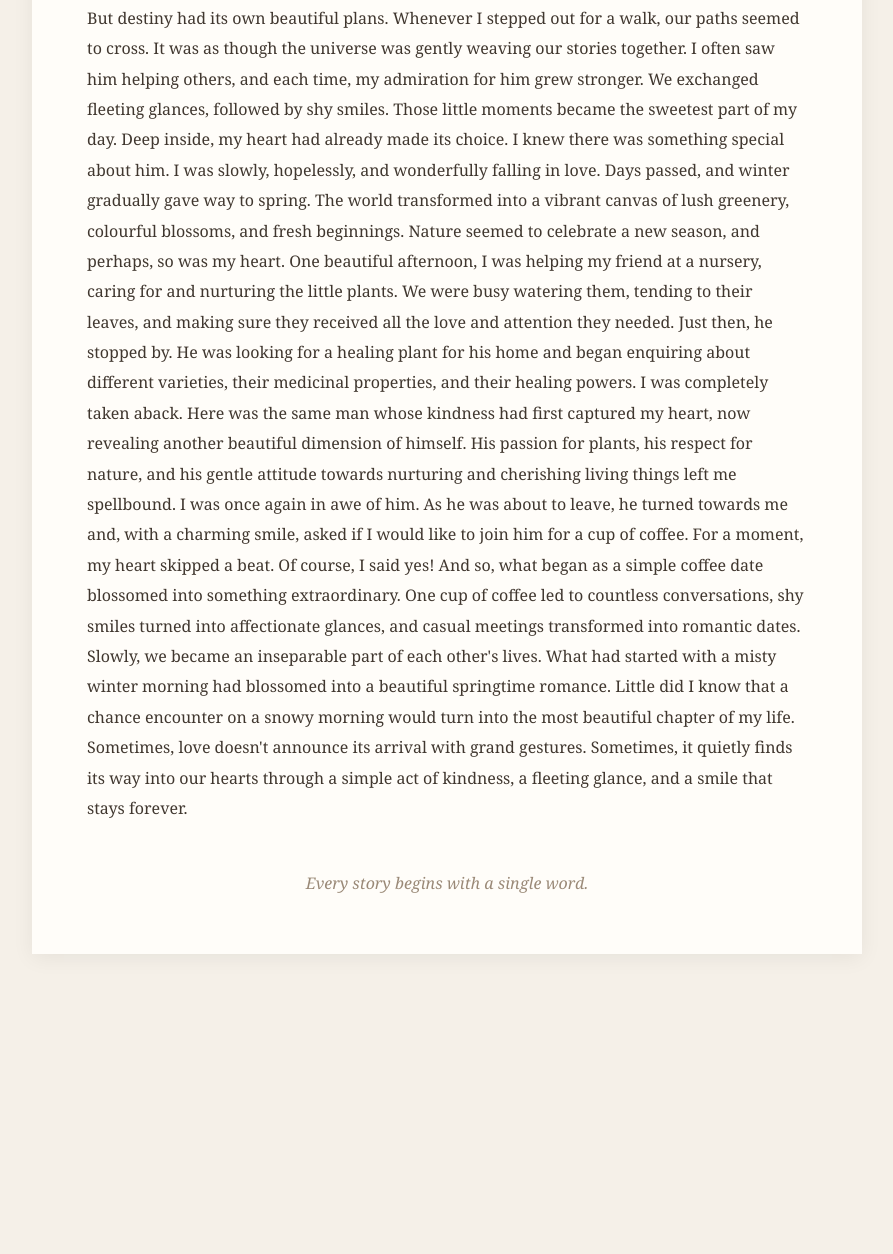
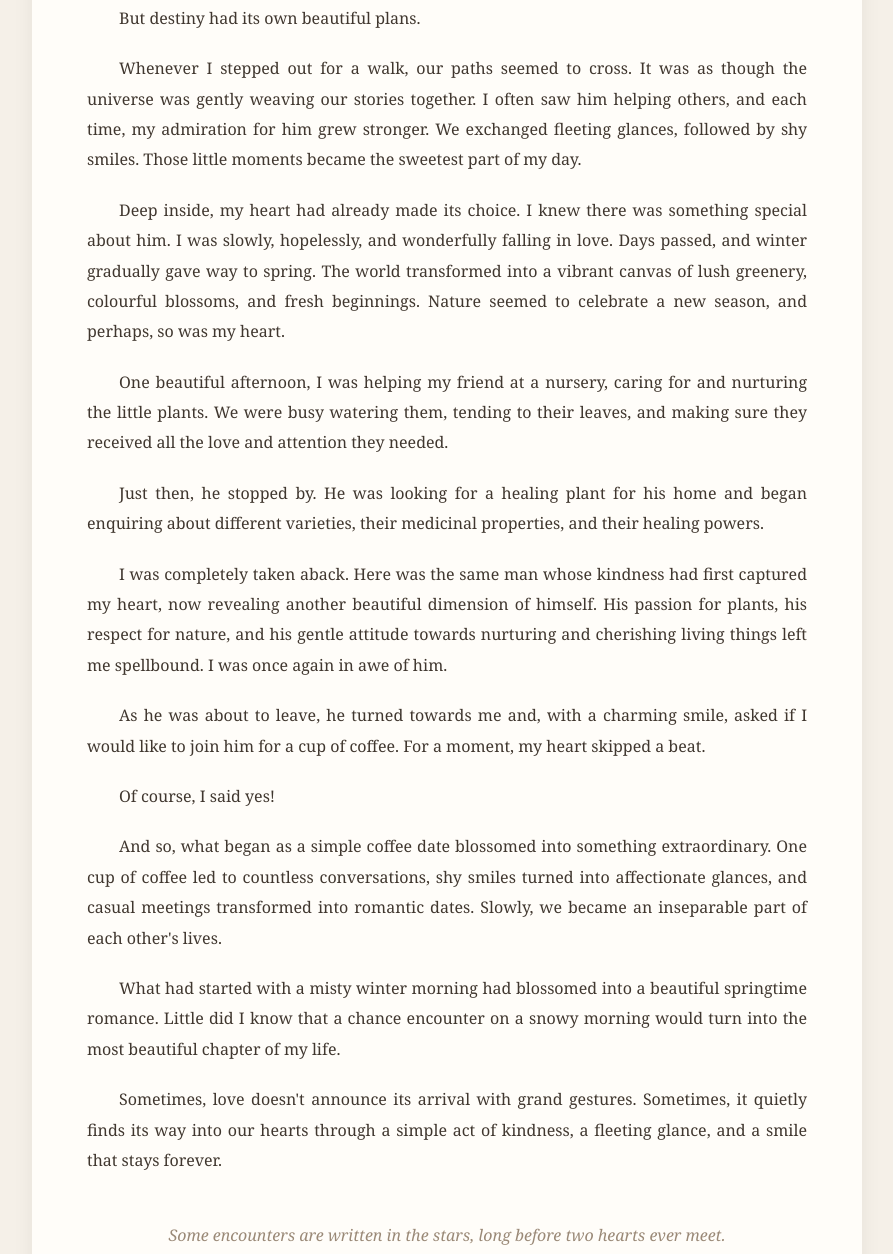
Before and after one commit to Akrishnap/my-articles, a plain HTML site: page ink-and-imagination/tale-of-love.html in a window 1280 px wide. Shown: the part 917-2171 px from the top of the page, without its empty margins (193-1086 px from the left). Before the commit the page ends 1911 px from the top, so only its background shows below. Drawn offline with Linux system fonts and the light colour scheme.

Commit message:
Update tale-of-love.html

```diff
--- a/ink-and-imagination/tale-of-love.html
+++ b/ink-and-imagination/tale-of-love.html
@@ -82,7 +82,7 @@ footer {
 <h1>A Tale Of Love</h1>
 
 <p class="subtitle">
-A journey through words and imagination
+From a Snowy Morning to a Springtime Romance
 </p>
 
 <hr>
@@ -109,42 +109,45 @@ I immediately called an ambulance. Thankfully, it arrived shortly, and the elder
 He thanked me for calling the ambulance, and we went our separate ways. Yet, something about him lingered in my thoughts.
   I secretly wished to see him again, perhaps every other day.</p>
 
-But destiny had its own beautiful plans.
+<p>But destiny had its own beautiful plans.</p>
 
-Whenever I stepped out for a walk, our paths seemed to cross. It was as though the universe was gently weaving our stories together. I often saw him helping others, and each time, my admiration for him grew stronger. We exchanged fleeting glances, followed by shy smiles. Those little moments became the sweetest part of my day.
+<p>Whenever I stepped out for a walk, our paths seemed to cross. It was as though the universe was gently weaving our stories together.
+  I often saw him helping others, and each time, my admiration for him grew stronger.
+  We exchanged fleeting glances, followed by shy smiles. Those little moments became the sweetest part of my day.</p>
 
-Deep inside, my heart had already made its choice. I knew there was something special about him. I was slowly, hopelessly, and wonderfully falling in love.
+<p>Deep inside, my heart had already made its choice. I knew there was something special about him. I was slowly, hopelessly, and wonderfully falling in love.
 
-Days passed, and winter gradually gave way to spring. The world transformed into a vibrant canvas of lush greenery, colourful blossoms, and fresh beginnings. Nature seemed to celebrate a new season, and perhaps, so was my heart.
+Days passed, and winter gradually gave way to spring. The world transformed into a vibrant canvas of lush greenery,
+  colourful blossoms, and fresh beginnings. Nature seemed to celebrate a new season, and perhaps, so was my heart.</p>
 
-One beautiful afternoon, I was helping my friend at a nursery, caring for and nurturing the little plants. We were busy watering them, tending to their leaves, and making sure they received all the love and attention they needed.
+<p>One beautiful afternoon, I was helping my friend at a nursery, caring for and nurturing the little plants. We were busy watering them, tending to their leaves, and making sure they received all the love and attention they needed.</p>
 
-Just then, he stopped by.
+<p>Just then, he stopped by.
 
-He was looking for a healing plant for his home and began enquiring about different varieties, their medicinal properties, and their healing powers.
+He was looking for a healing plant for his home and began enquiring about different varieties, their medicinal properties, and their healing powers.</p>
 
-I was completely taken aback.
+<p>I was completely taken aback.
 
 Here was the same man whose kindness had first captured my heart, now revealing another beautiful dimension of himself. His passion for plants, his respect for nature, and his gentle attitude towards nurturing and cherishing living things left me spellbound.
 
-I was once again in awe of him.
+I was once again in awe of him.</p>
 
-As he was about to leave, he turned towards me and, with a charming smile, asked if I would like to join him for a cup of coffee. For a moment, my heart skipped a beat.
+<p>As he was about to leave, he turned towards me and, with a charming smile, asked if I would like to join him for a cup of coffee. For a moment, my heart skipped a beat.</p>
 
-Of course, I said yes!
+<p>Of course, I said yes!</p>
 
-And so, what began as a simple coffee date blossomed into something extraordinary. One cup of coffee led to countless conversations, shy smiles turned into affectionate glances, and casual meetings transformed into romantic dates.
+<p>And so, what began as a simple coffee date blossomed into something extraordinary. One cup of coffee led to countless conversations, shy smiles turned into affectionate glances, and casual meetings transformed into romantic dates.
 
-Slowly, we became an inseparable part of each other's lives.
+Slowly, we became an inseparable part of each other's lives.</p>
 
-What had started with a misty winter morning had blossomed into a beautiful springtime romance. Little did I know that a chance encounter on a snowy morning would turn into the most beautiful chapter of my life.
+<p>What had started with a misty winter morning had blossomed into a beautiful springtime romance. Little did I know that a chance encounter on a snowy morning would turn into the most beautiful chapter of my life.</p>
 
-Sometimes, love doesn't announce its arrival with grand gestures. Sometimes, it quietly finds its way into our hearts through a simple act of kindness, a fleeting glance, and a smile that stays forever.
+<p>Sometimes, love doesn't announce its arrival with grand gestures. Sometimes, it quietly finds its way into our hearts through a simple act of kindness, a fleeting glance, and a smile that stays forever.</p>
 
 </p>
 
 <footer>
-Every story begins with a single word.
+Some encounters are written in the stars, long before two hearts ever meet.
 </footer>
 
 </article>
```
